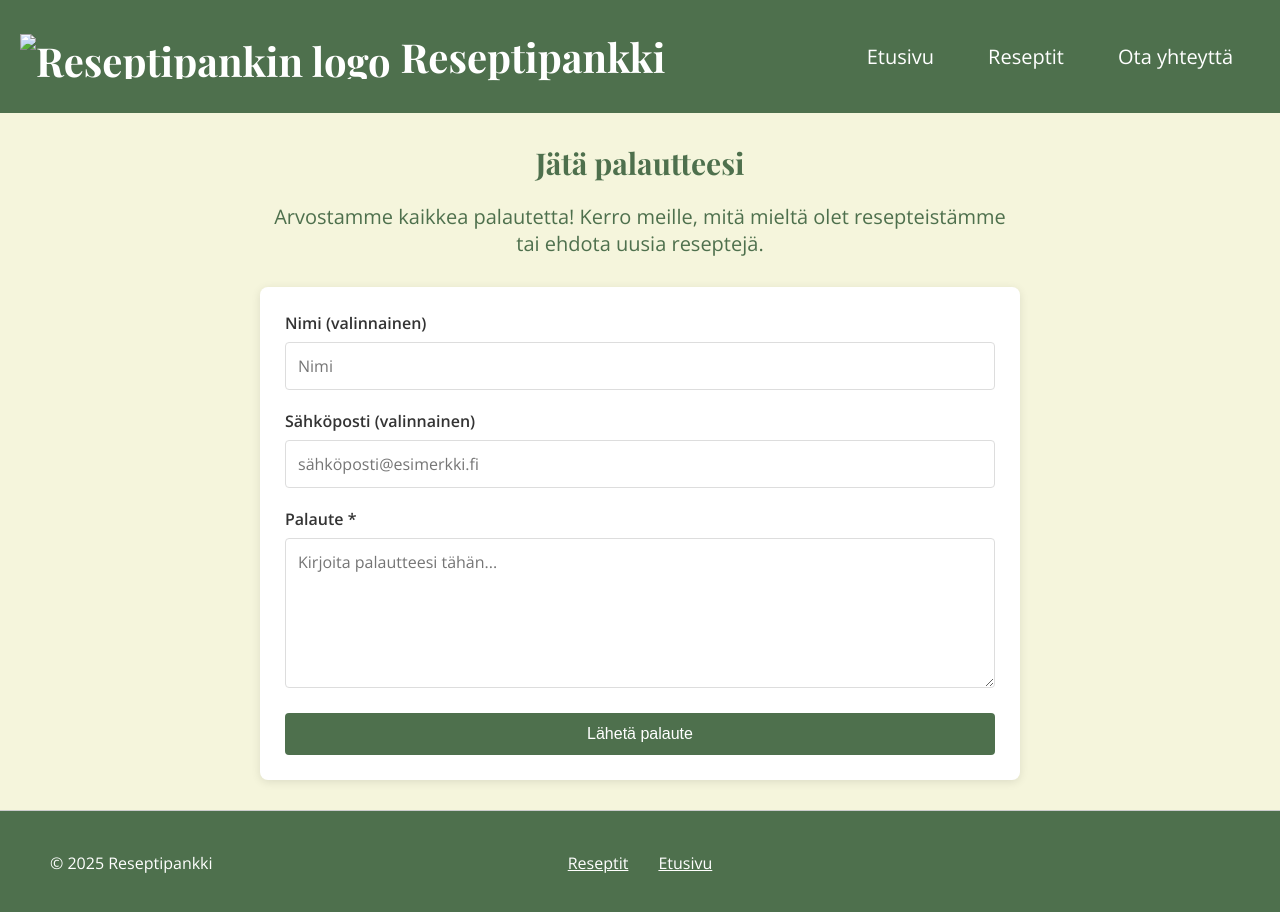
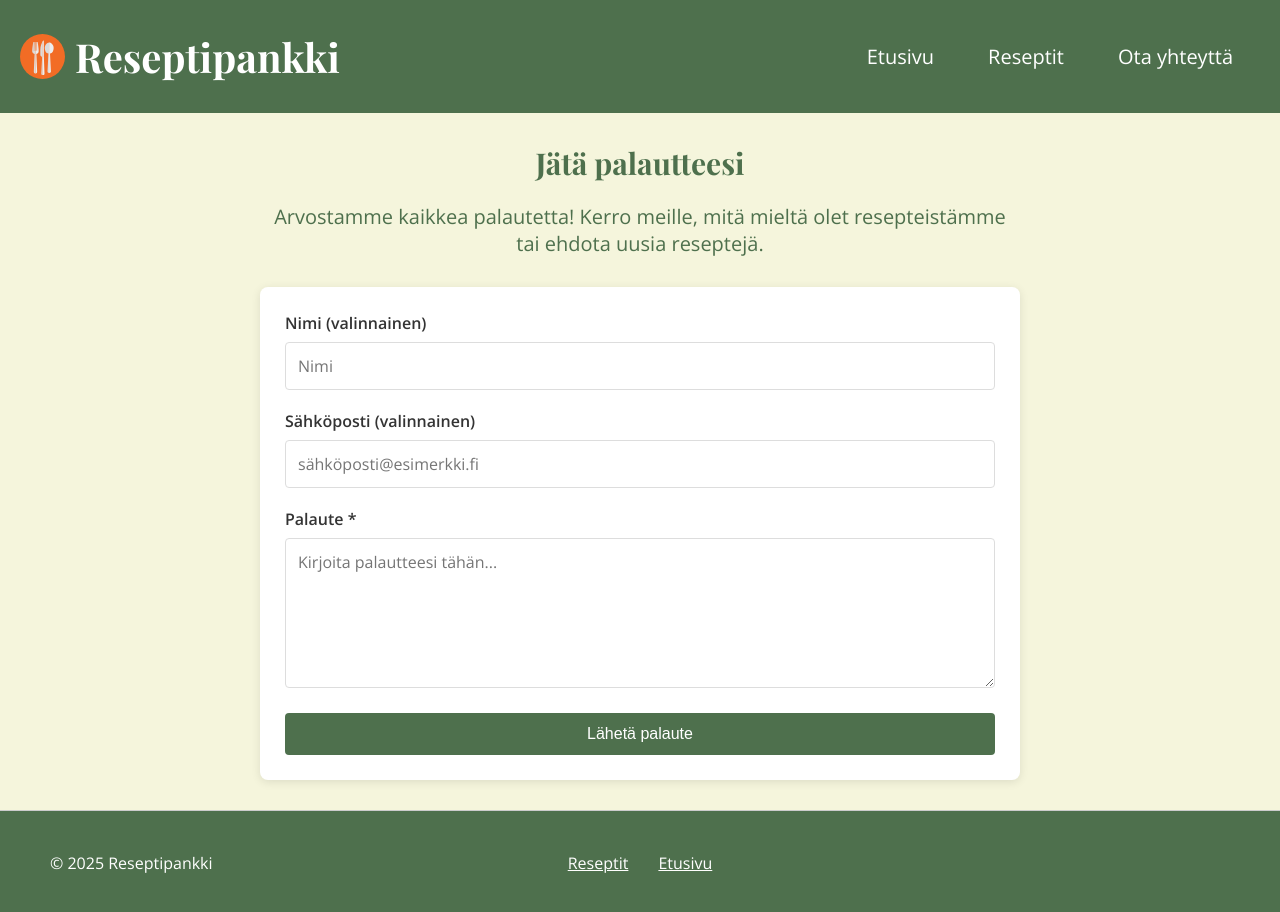
Before and after one commit to oskarimyllys/Reseptipankki, a plain HTML site: page yhteys.html in a window 1280 px wide. Drawn offline with nearby package versions, Linux system fonts and the light colour scheme; a web font is replaced by a local one.

Commit message:
Update yhteys.html

```diff
--- a/yhteys.html
+++ b/yhteys.html
@@ -19,7 +19,7 @@
     <header>
         <a href="index.html" class="logo-link">
             <h1>
-               <img src="kuvat/logo.svg" alt="Reseptipankin logo" id="tunnus">
+               <img src="logo.svg" alt="Reseptipankin logo" id="tunnus">
                 Reseptipankki
             </h1>
         </a>
```
